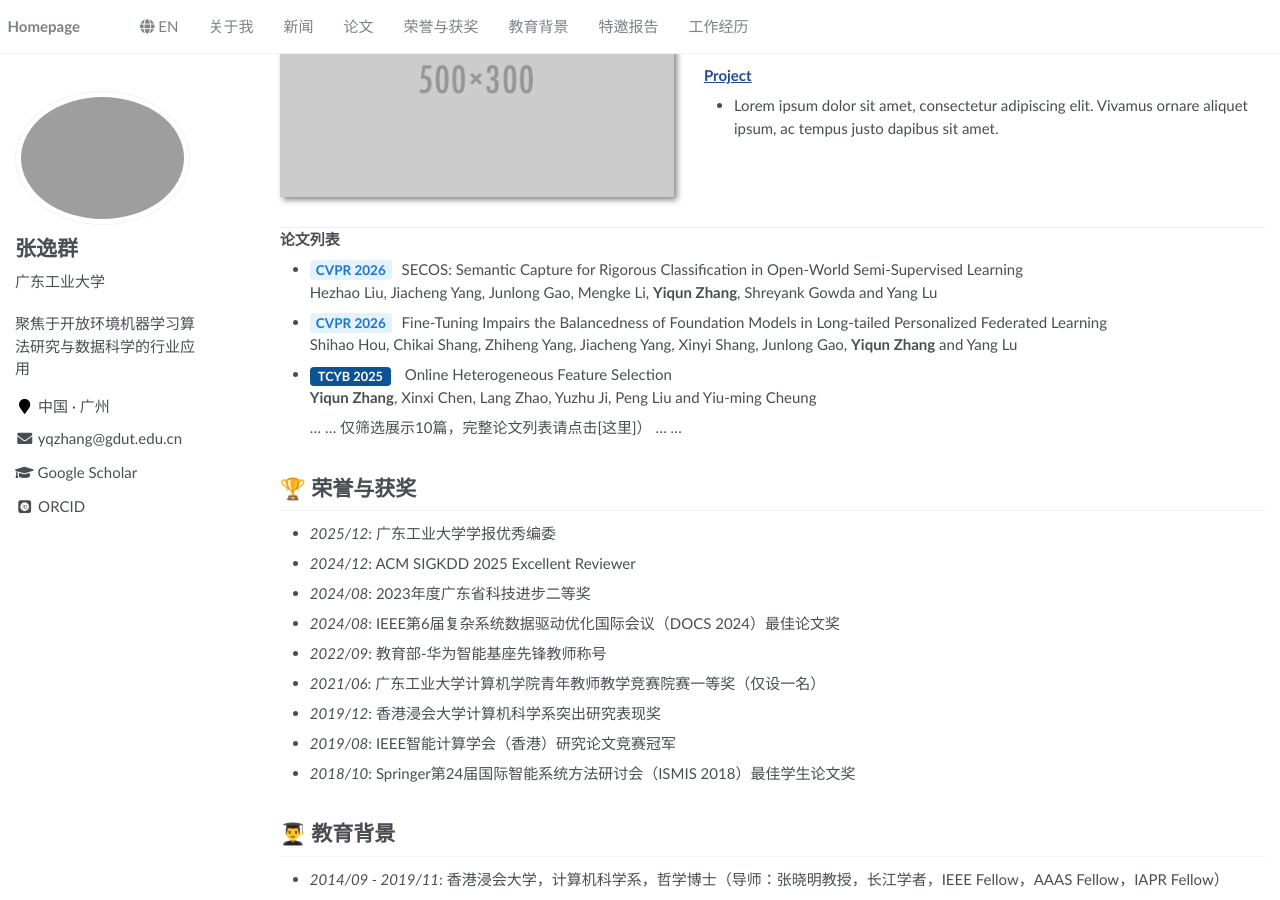
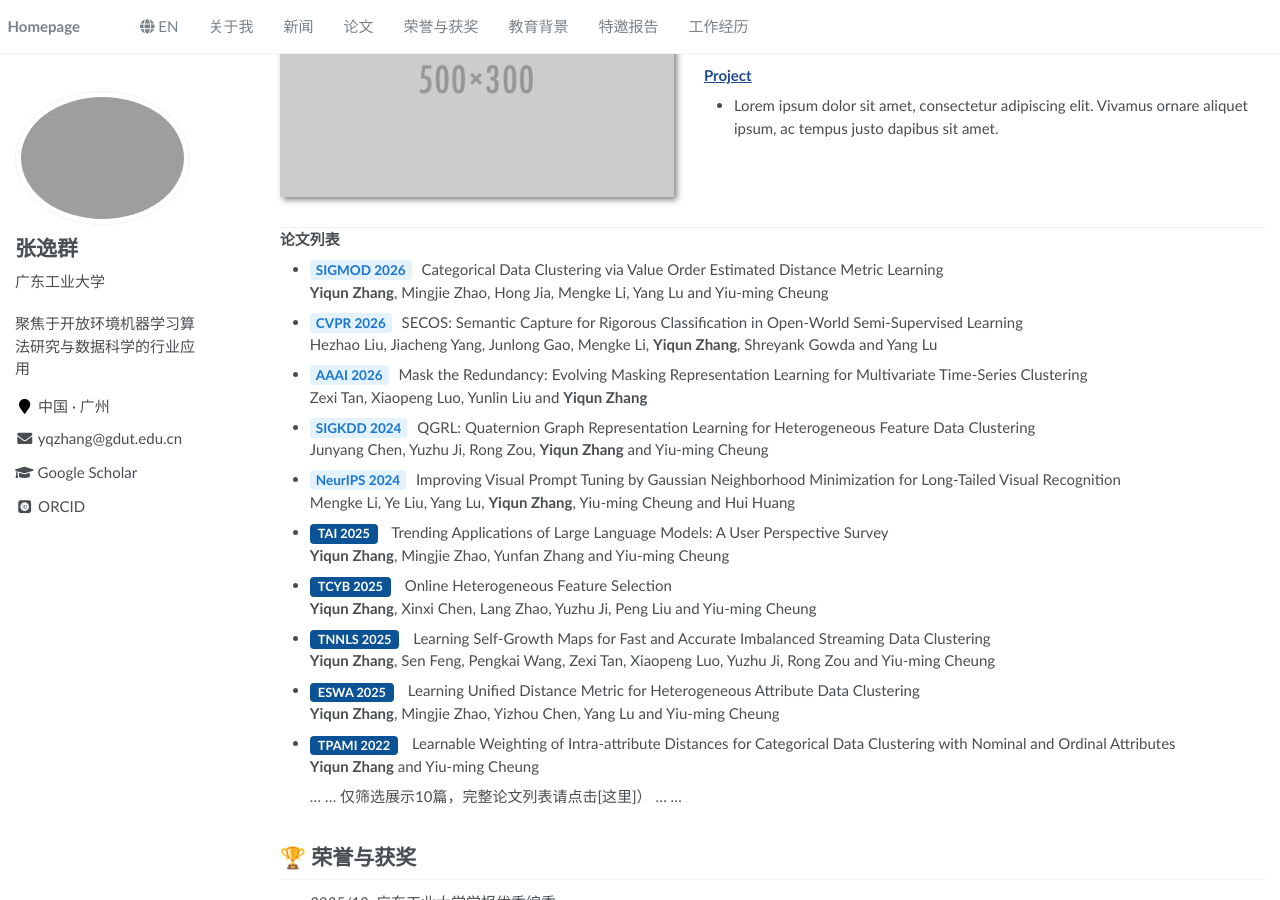
Before and after one commit to yqzhang-Zz/zh, a Jekyll site: the page built from _pages/about.md, in a window 1280 px wide and 900 px high, scrolled down 724 px. Built offline with Jekyll 4.4.1, drawn with Linux system fonts in a browser that asks for light colours; some web fonts are replaced.

Commit message:
Update about.md

```diff
--- a/_pages/about.md
+++ b/_pages/about.md
@@ -60,17 +60,54 @@ redirect_from:
 **论文列表**
 
 - <span style="background-color: #e3f2fd; color: #1976d2; padding: 2px 6px; border-radius: 4px; font-weight: bold; font-size: 0.9em; margin-right: 6px;">
+SIGMOD 2026</span>
+Categorical Data Clustering via Value Order Estimated Distance Metric Learning<br>
+**Yiqun Zhang**, Mingjie Zhao, Hong Jia, Mengke Li, Yang Lu and Yiu-ming Cheung
+
+- <span style="background-color: #e3f2fd; color: #1976d2; padding: 2px 6px; border-radius: 4px; font-weight: bold; font-size: 0.9em; margin-right: 6px;">
 CVPR 2026</span>
 SECOS: Semantic Capture for Rigorous Classification in Open-World Semi-Supervised Learning<br>
 Hezhao Liu, Jiacheng Yang, Junlong Gao, Mengke Li, **Yiqun Zhang**, Shreyank Gowda and Yang Lu
+
 - <span style="background-color: #e3f2fd; color: #1976d2; padding: 2px 6px; border-radius: 4px; font-weight: bold; font-size: 0.9em; margin-right: 6px;">
-CVPR 2026</span>
-Fine-Tuning Impairs the Balancedness of Foundation Models in Long-tailed Personalized Federated Learning<br>
-Shihao Hou, Chikai Shang, Zhiheng Yang, Jiacheng Yang, Xinyi Shang, Junlong Gao, **Yiqun Zhang** and Yang Lu
+AAAI 2026</span>
+Mask the Redundancy: Evolving Masking Representation Learning for Multivariate Time-Series Clustering<br>
+Zexi Tan, Xiaopeng Luo, Yunlin Liu and **Yiqun Zhang**
+
+- <span style="background-color: #e3f2fd; color: #1976d2; padding: 2px 6px; border-radius: 4px; font-weight: bold; font-size: 0.9em; margin-right: 6px;">
+SIGKDD 2024</span>
+QGRL: Quaternion Graph Representation Learning for Heterogeneous Feature Data Clustering<br>
+Junyang Chen, Yuzhu Ji, Rong Zou, **Yiqun Zhang** and Yiu-ming Cheung
+
+- <span style="background-color: #e3f2fd; color: #1976d2; padding: 2px 6px; border-radius: 4px; font-weight: bold; font-size: 0.9em; margin-right: 6px;">
+NeurIPS 2024</span>
+Improving Visual Prompt Tuning by Gaussian Neighborhood Minimization for Long-Tailed Visual Recognition<br>
+Mengke Li, Ye Liu, Yang Lu, **Yiqun Zhang**, Yiu-ming Cheung and Hui Huang
+
+- <span style="display: inline-block; background-color: #0b5394; color: #ffffff; padding: 2px 8px; border-radius: 4px; font-weight: bold; font-size: 0.85em; margin-right: 10px; vertical-align: middle; line-height: 1.2;">
+TAI 2025</span>
+Trending Applications of Large Language Models: A User Perspective Survey<br>
+**Yiqun Zhang**, Mingjie Zhao, Yunfan Zhang and Yiu-ming Cheung
+
 - <span style="display: inline-block; background-color: #0b5394; color: #ffffff; padding: 2px 8px; border-radius: 4px; font-weight: bold; font-size: 0.85em; margin-right: 10px; vertical-align: middle; line-height: 1.2;">
 TCYB 2025</span>
 Online Heterogeneous Feature Selection<br>
 **Yiqun Zhang**, Xinxi Chen, Lang Zhao, Yuzhu Ji, Peng Liu and Yiu-ming Cheung
+
+- <span style="display: inline-block; background-color: #0b5394; color: #ffffff; padding: 2px 8px; border-radius: 4px; font-weight: bold; font-size: 0.85em; margin-right: 10px; vertical-align: middle; line-height: 1.2;">
+TNNLS 2025</span>
+Learning Self-Growth Maps for Fast and Accurate Imbalanced Streaming Data Clustering<br>
+**Yiqun Zhang**, Sen Feng, Pengkai Wang, Zexi Tan, Xiaopeng Luo, Yuzhu Ji, Rong Zou and Yiu-ming Cheung
+
+- <span style="display: inline-block; background-color: #0b5394; color: #ffffff; padding: 2px 8px; border-radius: 4px; font-weight: bold; font-size: 0.85em; margin-right: 10px; vertical-align: middle; line-height: 1.2;">
+ESWA 2025</span>
+Learning Unified Distance Metric for Heterogeneous Attribute Data Clustering<br>
+**Yiqun Zhang**, Mingjie Zhao, Yizhou Chen, Yang Lu and Yiu-ming Cheung
+
+- <span style="display: inline-block; background-color: #0b5394; color: #ffffff; padding: 2px 8px; border-radius: 4px; font-weight: bold; font-size: 0.85em; margin-right: 10px; vertical-align: middle; line-height: 1.2;">
+TPAMI 2022</span>
+Learnable Weighting of Intra-attribute Distances for Categorical Data Clustering with Nominal and Ordinal Attributes<br>
+**Yiqun Zhang** and Yiu-ming Cheung
 
   ... ... 仅筛选展示10篇，完整论文列表请点击[这里]） ... ...
 
```
